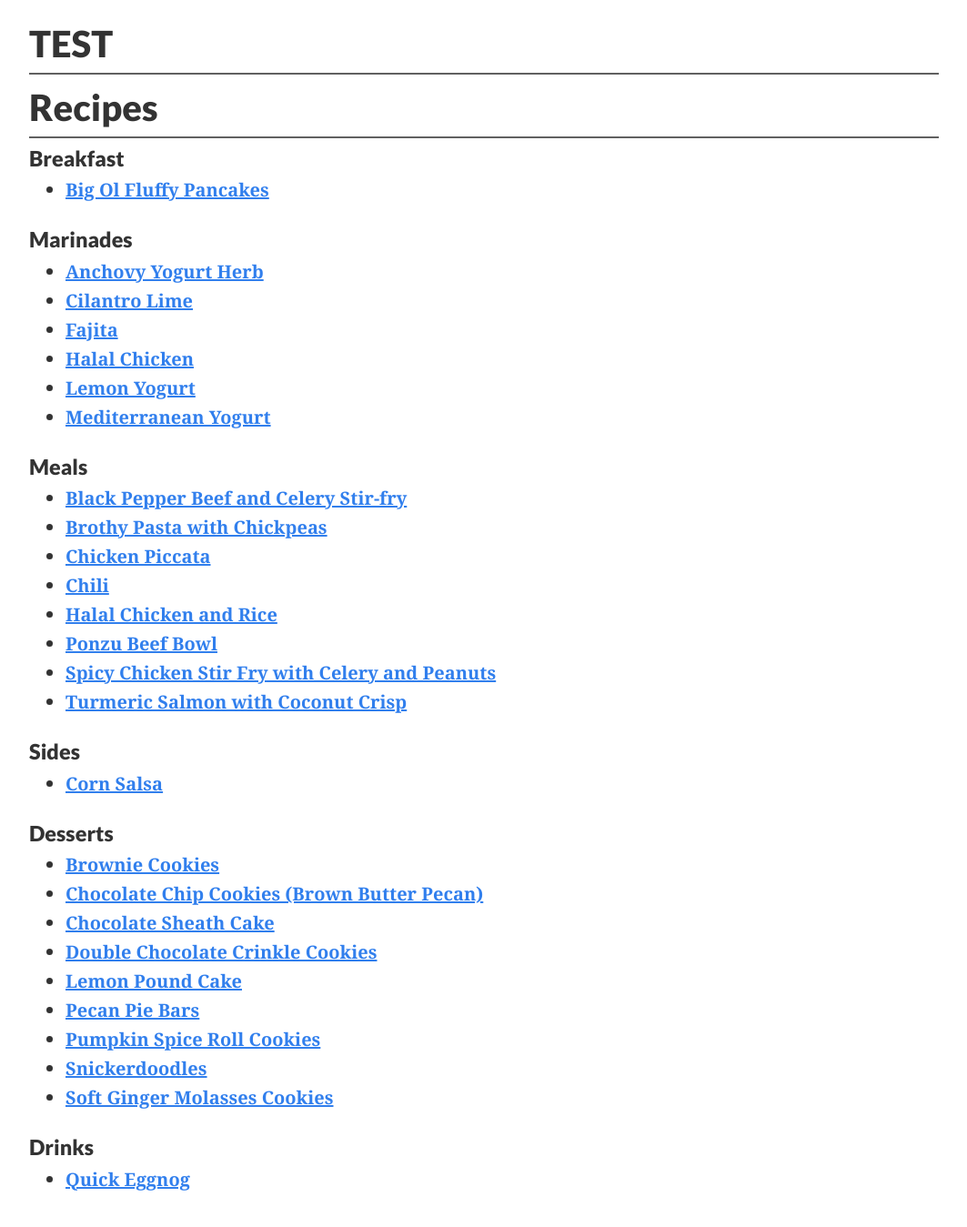
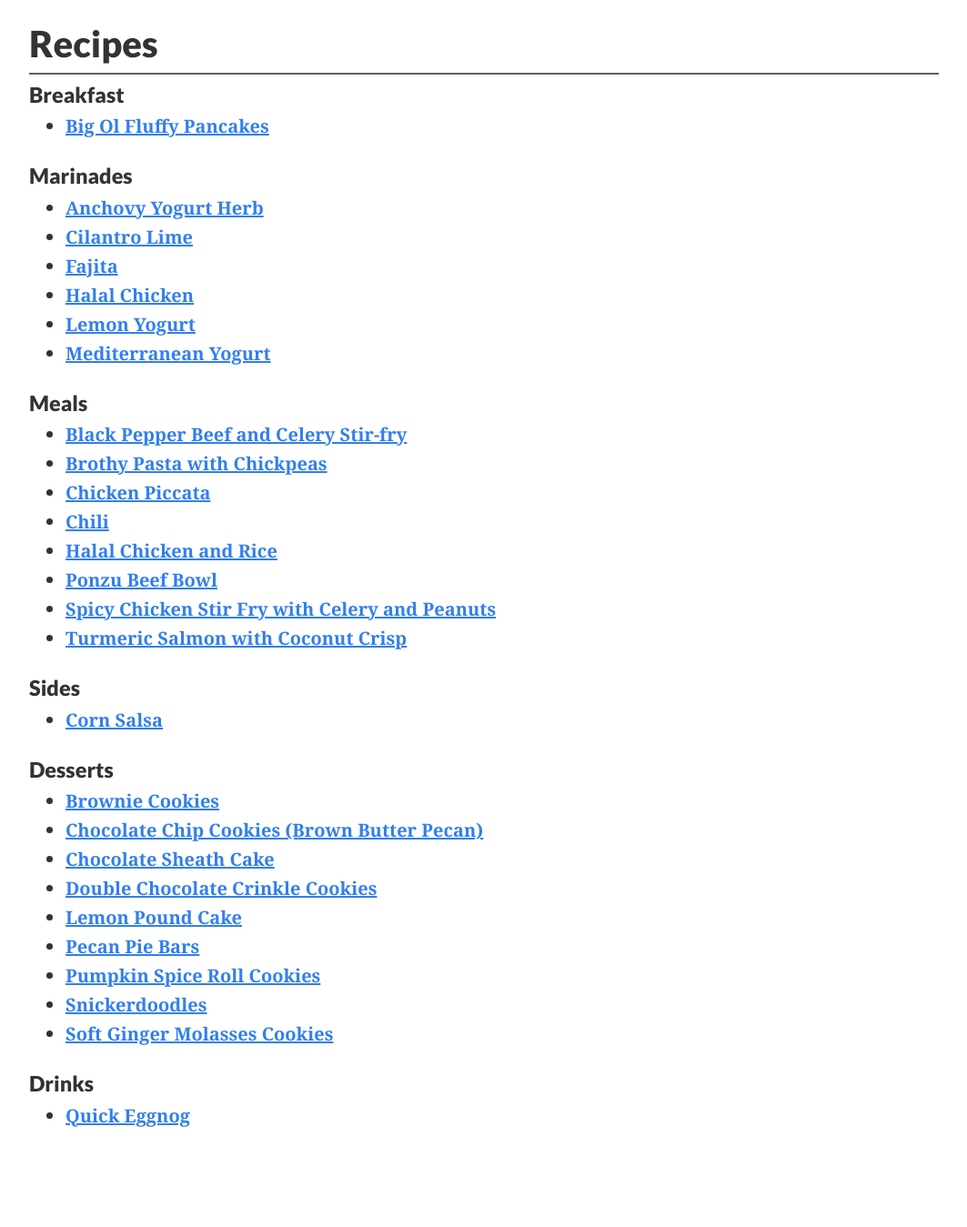
Before and after one commit to bradleyoesch/bradleyoesch.github.io, a Jekyll site: the page built from recipes/index.md, in a window 1280 px wide. Shown: the whole page at 91% size, without its empty margins (108-1171 px from the left). Built offline with Jekyll 4.4.1, drawn with Linux system fonts in a browser that asks for light colours; some web fonts are replaced; our own code applies the rules of GitHub Pages for plain Markdown files; after the commit the page ends 1279 px from its top, so only the background shows below that.

Commit message:
remove test

```diff
--- a/recipes/index.md
+++ b/recipes/index.md
@@ -1,5 +1,3 @@
-# TEST
-
 # Recipes
 
 ### Breakfast
```
